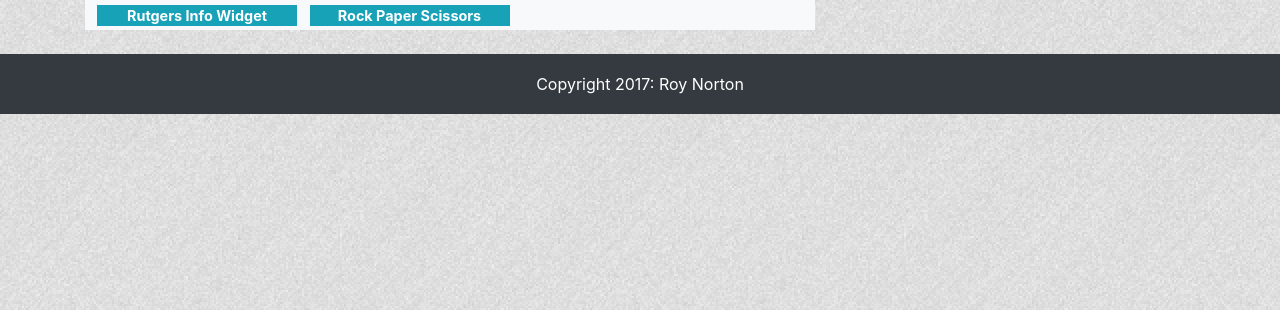
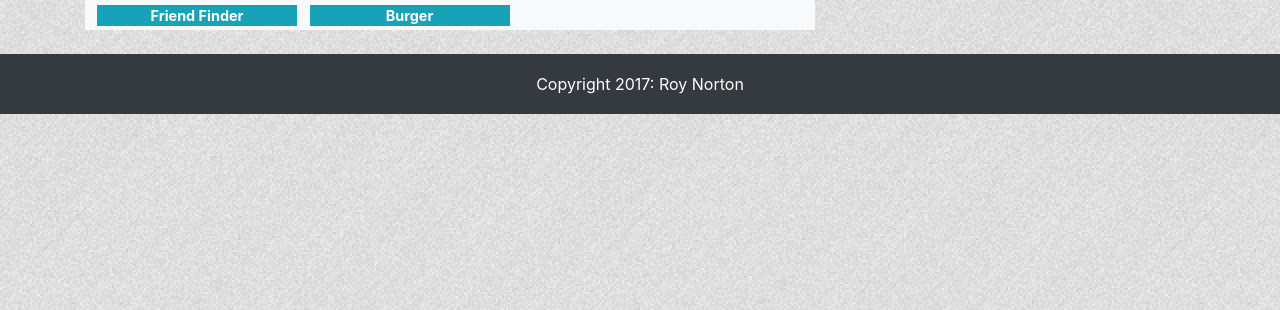
Before and after one commit to rnorton12/Bootstrap-Portfolio, a plain HTML site: page portfolio.html in a window 1280 px wide. Shown: the part 490-800 px from the top of the page. Drawn offline with nearby package versions, Linux system fonts and the light colour scheme.

Commit message:
updated portfolio

```diff
--- a/portfolio.html
+++ b/portfolio.html
@@ -91,16 +91,20 @@
                     <figcaption class="figure-caption text-center bg-info text-white font-weight-bold">Trivia Game</figcaption>
                   </figure>
 
-                  <!-- Rutgers Info Widget portfolio figure -->
+                  <!-- Friend Finder portfolio figure -->
                   <figure class="figure mx-1 my-1">
-                    <img src="./assets/images/technics-q-c-640-480-7.jpg" class="figure-img img-fluid rounded" alt="Portfolio Image">
-                    <figcaption class="figure-caption text-center bg-info text-white font-weight-bold">Rutgers Info Widget</figcaption>
+                      <a href="https://rnorton12.github.io/FriendFinder/" target="_blank">
+                        <img src="./assets/images/technics-q-c-640-480-7.jpg" class="figure-img img-fluid rounded" alt="Portfolio Image">
+                      </a>
+                    <figcaption class="figure-caption text-center bg-info text-white font-weight-bold">Friend Finder</figcaption>
                   </figure>
 
-                  <!-- Rock Paper Scissors portfolio figure -->
+                  <!-- Burger portfolio figure -->
                   <figure class="figure mx-1 my-1">
-                    <img src="./assets/images/technics-q-c-640-480-9.jpg" class="figure-img img-fluid rounded" alt="Portfolio Image">
-                    <figcaption class="figure-caption text-center bg-info text-white font-weight-bold">Rock Paper Scissors</figcaption>
+                      <a href="https://rnorton12.github.io/burger/" target="_blank">
+                        <img src="./assets/images/technics-q-c-640-480-9.jpg" class="figure-img img-fluid rounded" alt="Portfolio Image">
+                      </a>
+                    <figcaption class="figure-caption text-center bg-info text-white font-weight-bold">Burger</figcaption>
                   </figure>
 
                 </div>
```
